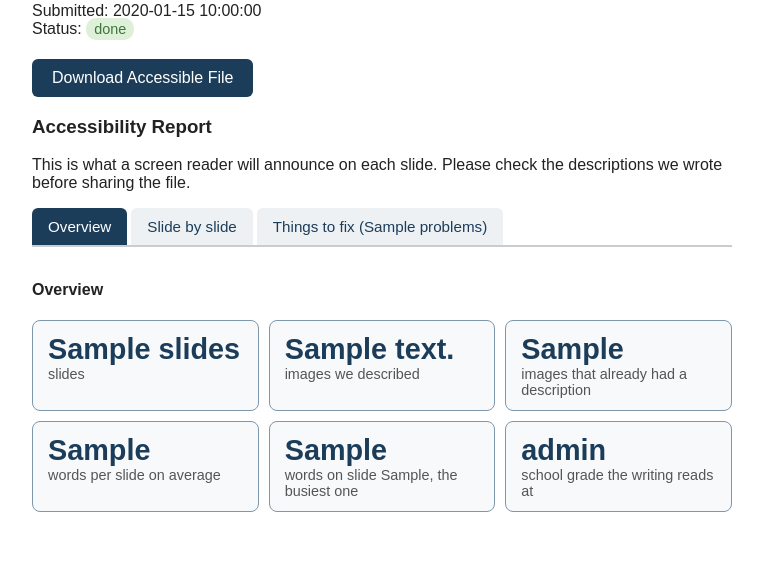
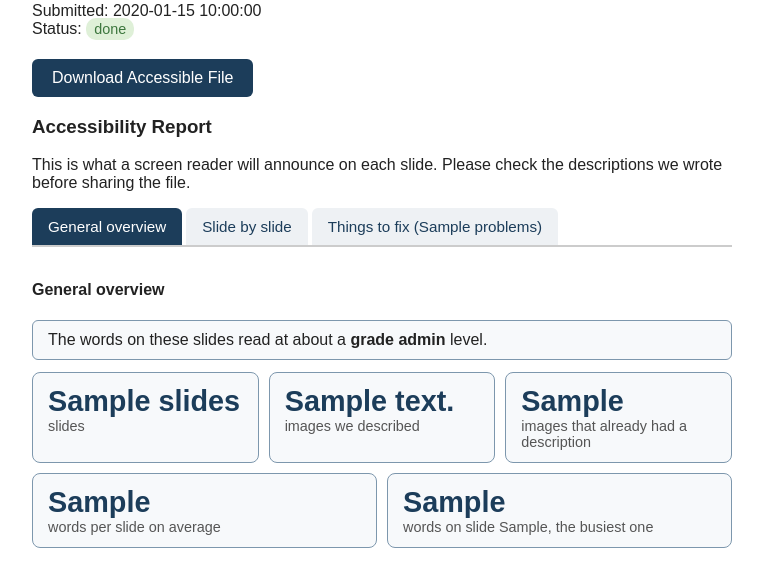
Before and after one commit to t-nair/automated-accessibility-enhancer, a Flask app: template templates/details.html in a window 1280 px wide. Shown: the part 153-740 px from the top of the page, without its empty margins (258-1021 px from the left). Run offline with Flask 3, Linux system fonts and the light colour scheme; the template is opened without the code that fills it: most values are stand-ins (such as "Sample title", 1, 10 or a date in 2020).

Commit message:
Name the overview tab and give the reading level a sentence
The tab is called General overview, and the grade is written out rather than
sitting in a tile with a one-word label, because "11.3" beside "school grade"
reads like a target to hit. A sentence does not.

Co-Authored-By: Claude Opus 5 <noreply@anthropic.com>

```diff
--- a/static/style.css
+++ b/static/style.css
@@ -462,6 +462,14 @@ progress::-moz-progress-bar {
     padding-top: 12px;
 }
 
+.reading-level {
+    background-color: #f7f9fb;
+    border: 1px solid #7d97ad;
+    border-radius: 6px;
+    padding: 10px 15px;
+    margin: 0 0 12px 0;
+}
+
 .stat-grid {
     list-style: none;
     display: flex;
--- a/templates/details.html
+++ b/templates/details.html
@@ -120,7 +120,7 @@
                 <div class="tab-bar" id="tab-bar" role="tablist" hidden>
                     <button type="button" class="tab-button" id="tab-overview"
                             role="tab" aria-controls="panel-overview" aria-selected="true">
-                        Overview
+                        General overview
                     </button>
                     <button type="button" class="tab-button" id="tab-slides"
                             role="tab" aria-controls="slide-viewer" aria-selected="false">
@@ -133,7 +133,14 @@
                 </div>
 
                 <section class="tab-panel" id="panel-overview" role="tabpanel" aria-labelledby="tab-overview">
-                    <h4>Overview</h4>
+                    <h4>General overview</h4>
+
+                    {% if totals.reading_level %}
+                        <p class="reading-level">
+                            The words on these slides read at about a
+                            <strong>grade {{ totals.reading_level }}</strong> level.
+                        </p>
+                    {% endif %}
 
                     <ul class="stat-grid">
                         <li class="stat">
@@ -156,12 +163,6 @@
                             <li class="stat">
                                 <span class="stat-number">{{ totals.busiest_words }}</span>
                                 <span class="stat-label">words on slide {{ totals.busiest_slide }}, the busiest one</span>
-                            </li>
-                        {% endif %}
-                        {% if totals.reading_level %}
-                            <li class="stat">
-                                <span class="stat-number">{{ totals.reading_level }}</span>
-                                <span class="stat-label">school grade the writing reads at</span>
                             </li>
                         {% endif %}
                     </ul>
```
